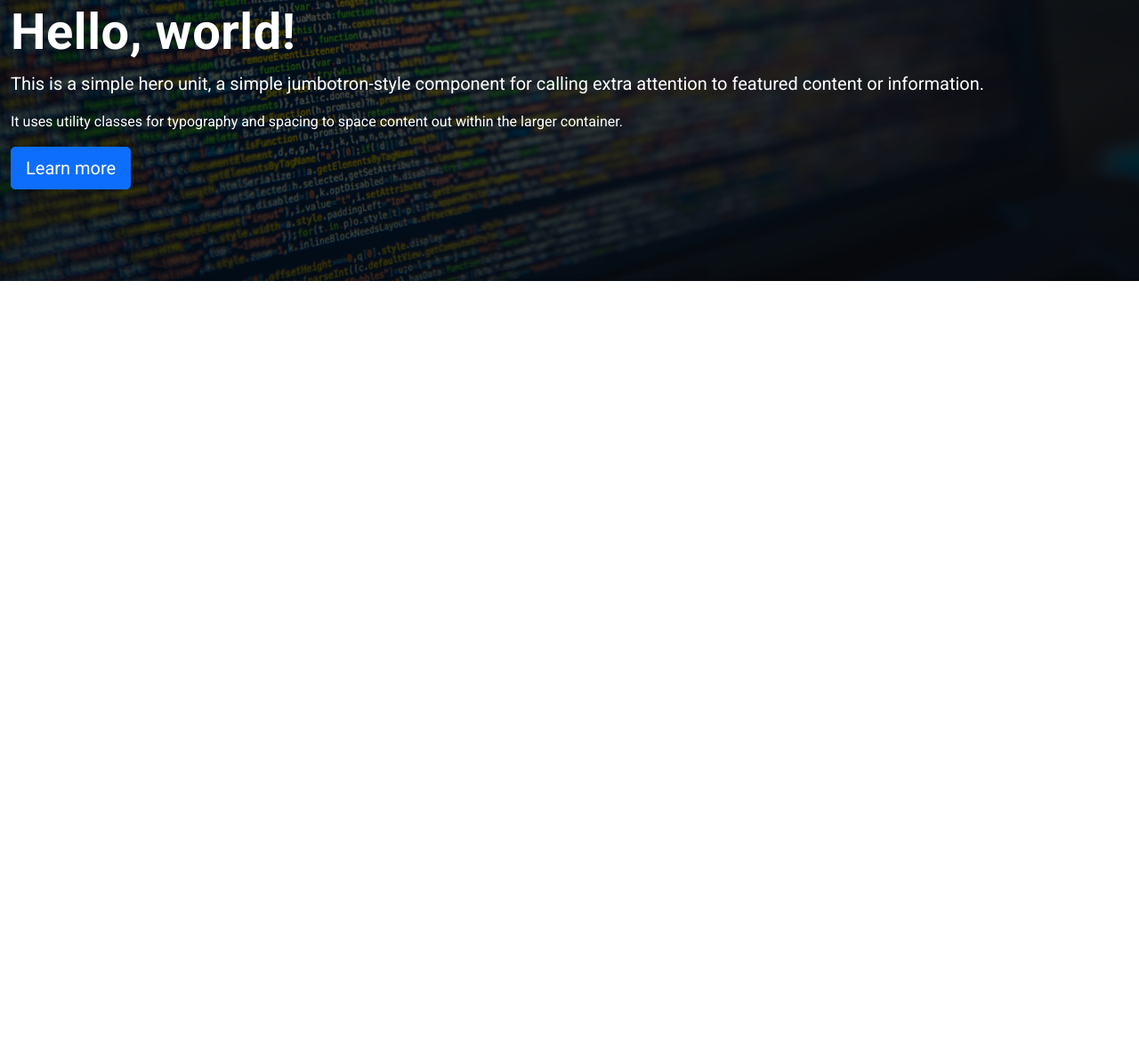
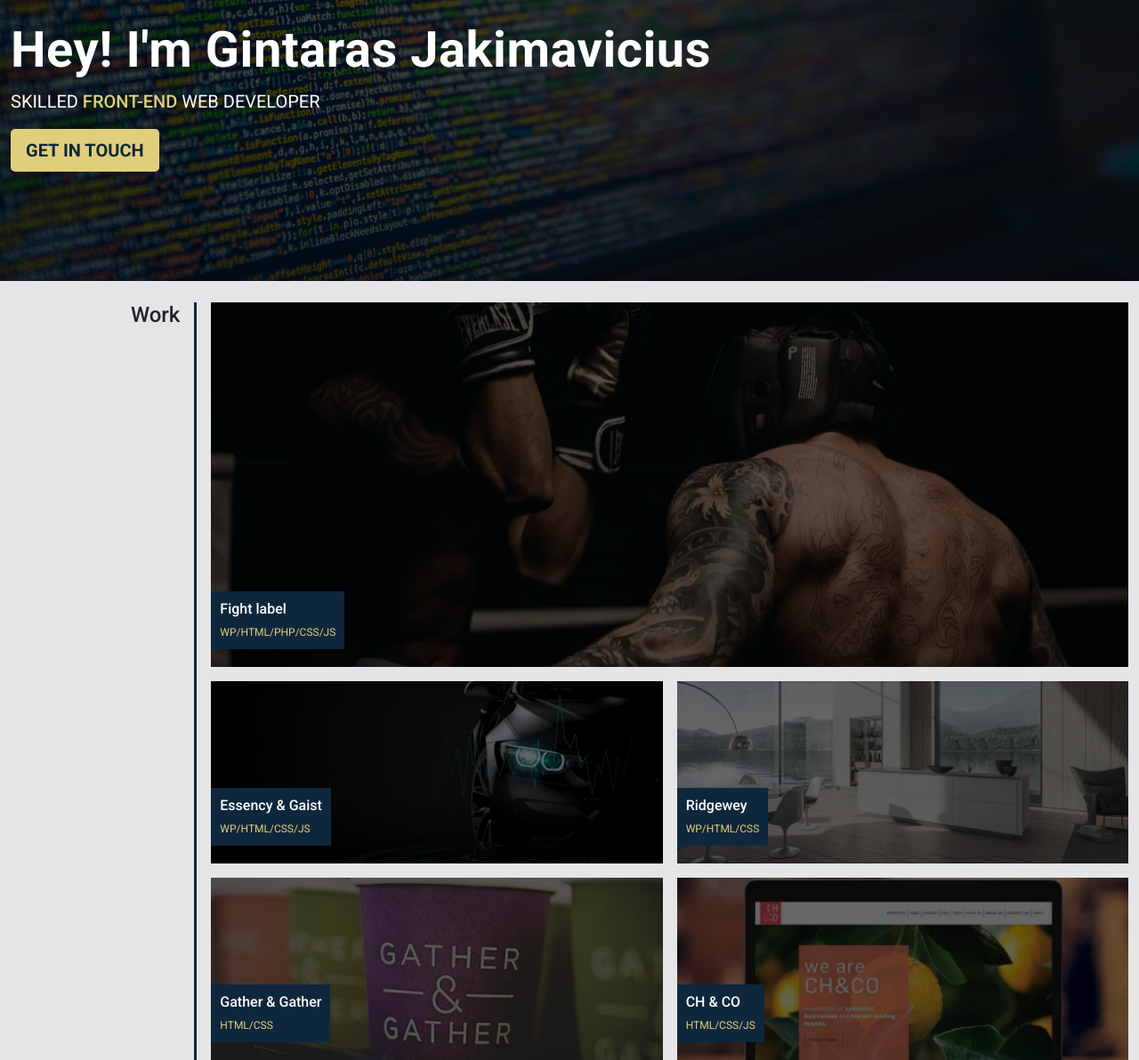
Before and after one commit to Ginjak/Bootstrap-Portfolio, a plain HTML site: page index.html in a window 1280 px wide. Shown: the part 201-1393 px from the top of the page at 89% size. Before the commit the page ends 800 px from the top, so only its background shows below. Drawn offline with nearby package versions, Linux system fonts and the light colour scheme.

Commit message:
Updated HTML and CSS - Finished Work section

```diff
--- a/css/styles.css
+++ b/css/styles.css
@@ -1,8 +1,10 @@
 :root {
   --background-color: #0e273c;
+  --background-light-grey: #e5e5e7;
   --ctiron: #e1ce7a;
   --white: #fff;
   --transition-02: 0.2s;
+  --ctiron-hover: #dac259;
 }
 
 * {
@@ -13,6 +15,7 @@
 
 body {
   font-family: "Roboto", sans-serif;
+  background: var(--background-light-grey);
 }
 
 h1 {
@@ -34,6 +37,20 @@ a {
 /* Utility classes */
 .ls-54 {
   letter-spacing: 0.54px;
+}
+
+.fs-12 {
+  font-size: 12px;
+}
+
+/* Padding horizontal */
+.px-12 {
+  padding: 0 12px;
+}
+
+/* Border color override */
+.border-title {
+  border-right: 3px var(--background-color) solid;
 }
 /* Navigation */
 .navbar {
@@ -107,13 +124,13 @@ a {
 
 /* Main content */
 /* Hero section */
-.hero {
+#hero {
   height: 400px;
   background: url("../images/hero_image.webp");
   background-size: cover;
   background-repeat: no-repeat;
 }
-.hero:before {
+#hero:before {
   content: "";
   position: absolute;
   width: 100%;
@@ -127,3 +144,102 @@ a {
   z-index: 1;
   color: var(--white);
 }
+
+.jumbotron .lead span {
+  color: var(--ctiron);
+  font-weight: 500;
+}
+
+.jumbotron .btn {
+  background: var(--ctiron);
+  color: var(--background-color);
+  transition: all var(--transition-02) ease-in;
+}
+.jumbotron .btn:hover {
+  background: var(--ctiron-hover);
+  box-shadow: 0 0 5px var(--ctiron);
+  transition: all var(--transition-02) ease-in;
+}
+
+/* Work section */
+#work .card-body {
+  transition: all var(--transition-02) ease-in;
+}
+
+#work .card-body:hover {
+  box-shadow: 0 0 10px -2px var(--background-color);
+  transition: all var(--transition-02) ease-in;
+}
+.overlay {
+  position: relative;
+}
+.overlay:before {
+  content: "";
+  position: absolute;
+  top: 0;
+  left: 0;
+  width: 100%;
+  height: 100%;
+  background-color: #000;
+  opacity: 0.6;
+  transition: opacity var(--transition-02) ease-in;
+}
+.overlay:hover:before {
+  opacity: 0;
+  transition: opacity var(--transition-02) ease-in;
+}
+.project-one {
+  height: 410px;
+  background: url("../images/home_slide_1.webp");
+  background-position: center center;
+}
+
+.project-smaller {
+  height: 205px;
+  background-position: center center !important;
+  background-size: cover !important;
+  background-repeat: no-repeat !important;
+}
+
+.project-two {
+  background: url("../images/gaist.webp");
+}
+.project-three {
+  background: url("../images/ridgewey.webp");
+}
+.project-four {
+  background: url("../images/gather&gather.webp");
+}
+.project-five {
+  background: url("../images/ch&co.webp");
+}
+.card-title,
+.card-text {
+  z-index: 1;
+  transition: font-size var(--transition-02);
+}
+.card-text {
+  color: var(--ctiron) !important;
+}
+
+.card-text-wraper {
+  background: var(--background-color);
+  bottom: 20px;
+  padding: 10px;
+}
+#work .card:hover .card-title {
+  font-size: 18px;
+  transition: font-size var(--transition-02);
+}
+#work .card:hover .card-text {
+  font-size: 14px;
+  transition: font-size var(--transition-02);
+}
+
+/* Media queries */
+@media (max-width: 576px) {
+  .border-title {
+    border-right: 0;
+    border-bottom: 3px var(--background-color) solid;
+  }
+}
--- a/index.html
+++ b/index.html
@@ -63,16 +63,89 @@
   </header>
   <main>
     <!-- Hero section -->
-    <section class="hero position-relative d-flex align-items-center">
+    <section id ="hero" class="position-relative d-flex align-items-center">
       <div class="jumbotron container-xxl">
-        <h1 class="display-4 ls-54 fw-bold">Hello, world!</h1>
-        <p class="lead">This is a simple hero unit, a simple jumbotron-style component for calling extra attention to featured content or information.</p>
-        <p>It uses utility classes for typography and spacing to space content out within the larger container.</p>
+        <h1 class="display-4 ls-54 fw-bold">Hey! I'm Gintaras Jakimavicius</h1>
+        <p class="lead text-uppercase ">Skilled <span>front-end</span> web developer</p>
         <p class="lead">
-          <a class="btn btn-primary btn-lg" href="#" role="button">Learn more</a>
+          <a class="btn btn-lg text-uppercase fw-bold" href="#" role="button">Get in touch</a>
         </p>
       </div>
     </section>
+<section id="work">
+  <div class="container-xxl">
+    <div class="row px-12">
+      <div class="col-12 col-sm-2 border-title mt-4 px-0 px-sm-3 pb-3 pb-sm-0">
+      <h2 class="text-start text-sm-end m-0">Work</h2>
+      </div>
+    <div class="col-12 col-sm-10 mt-3 mt-sm-4">
+      <div class="row">
+        <a href="https://fightlabel.staging.sourcedev.site/" target="_blank" class="col-12 px-0 ps-sm-3">
+          <div class="card border-0">
+            <div class="card-body project-one overlay p-0">
+                <div class="card-text-wraper position-absolute">
+                  <h5 class="card-title text-white position-relative ">Fight label</h5>
+                  <p class="card-text text-white position-relative fs-12">WP/HTML/PHP/CSS/JS</p>
+                </div>
+            </div>
+          </div>
+        </a>
+      </div>
+
+      <div class="mt-3 row">
+        <a href="https://essencypoweredbygaist.com.au/" target="_blank" class="col-12 col-sm-6 px-0 ps-sm-3">
+          <div class="card border-0">
+            <div class="card-body project-smaller project-two overlay p-0">
+                <div class="card-text-wraper position-absolute">
+                  <h5 class="card-title text-white position-relative ">Essency & Gaist</h5>
+                  <p class="card-text text-white position-relative fs-12">WP/HTML/CSS/JS</p>
+                </div>
+            </div>
+          </div>
+        </a>
+
+        <a href="https://ridgewey.com/" target="_blank" class="col-12 col-sm-6 px-0 ps-sm-3 mt-3 mt-sm-0">
+          <div class="card border-0">
+            <div class="card-body project-smaller project-three overlay p-0">
+                <div class="card-text-wraper position-absolute">
+                  <h5 class="card-title text-white position-relative ">Ridgewey</h5>
+                  <p class="card-text text-white position-relative fs-12">WP/HTML/CSS</p>
+                </div>
+            </div>
+          </div>
+        </a>
+
+        <a href="https://gatherandgather.com/" target="_blank" class="col-12 col-sm-6 px-0 ps-sm-3 mt-3">
+          <div class="card border-0">
+            <div class="card-body project-smaller project-four overlay p-0">
+                <div class="card-text-wraper position-absolute">
+                  <h5 class="card-title text-white position-relative ">Gather & Gather</h5>
+                  <p class="card-text text-white position-relative fs-12">HTML/CSS</p>
+                </div>
+            </div>
+          </div>
+        </a>
+
+        <a href="https://www.chandcogroup.com/" target="_blank" class="col-12 col-sm-6 px-0 ps-sm-3 mt-3">
+          <div class="card border-0">
+            <div class="card-body project-smaller project-five overlay p-0">
+                <div class="card-text-wraper position-absolute">
+                  <h5 class="card-title text-white position-relative ">CH & CO</h5>
+                  <p class="card-text text-white position-relative fs-12">HTML/CSS/JS</p>
+                </div>
+            </div>
+          </div>
+        </a>
+
+      </div>
+
+
+
+    </div>
+    </div>
+  </div>
+
+</section>
   </main>
     <!-- Font awsome kit -->
     <script
```
